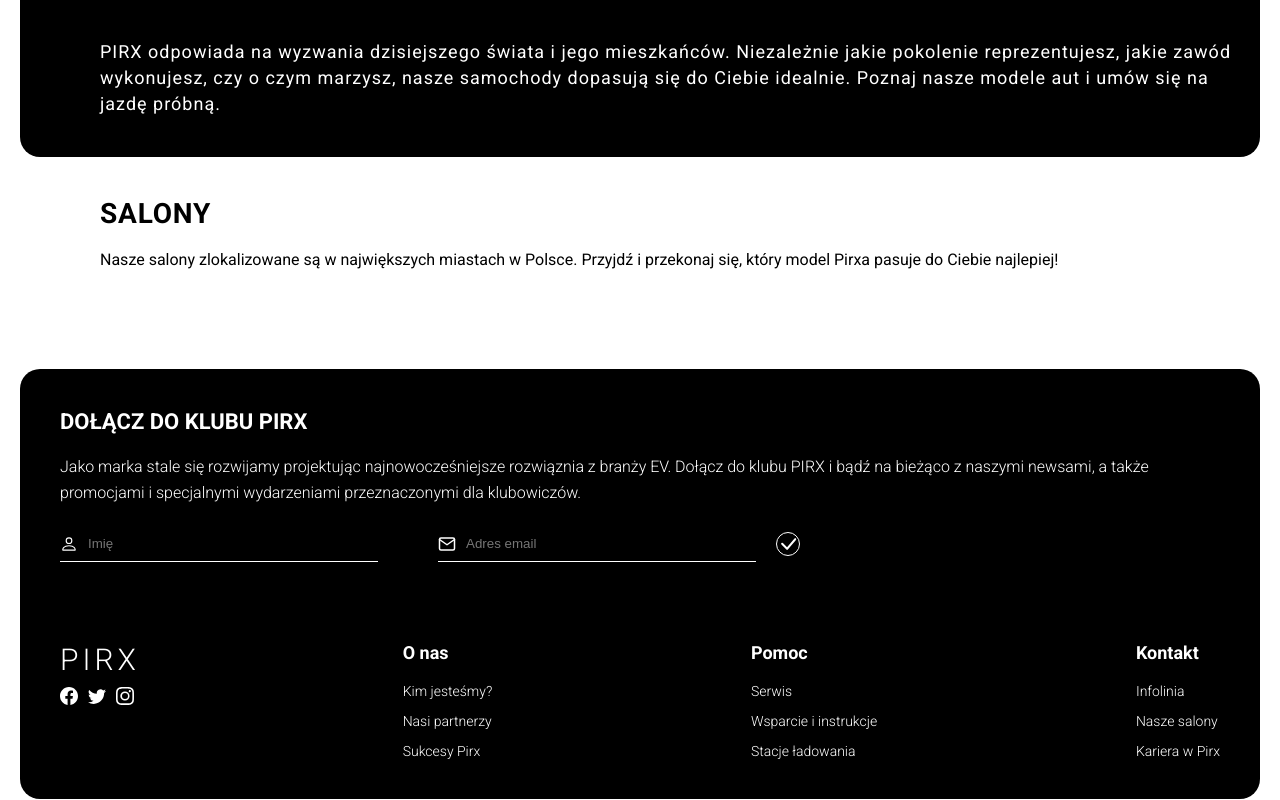
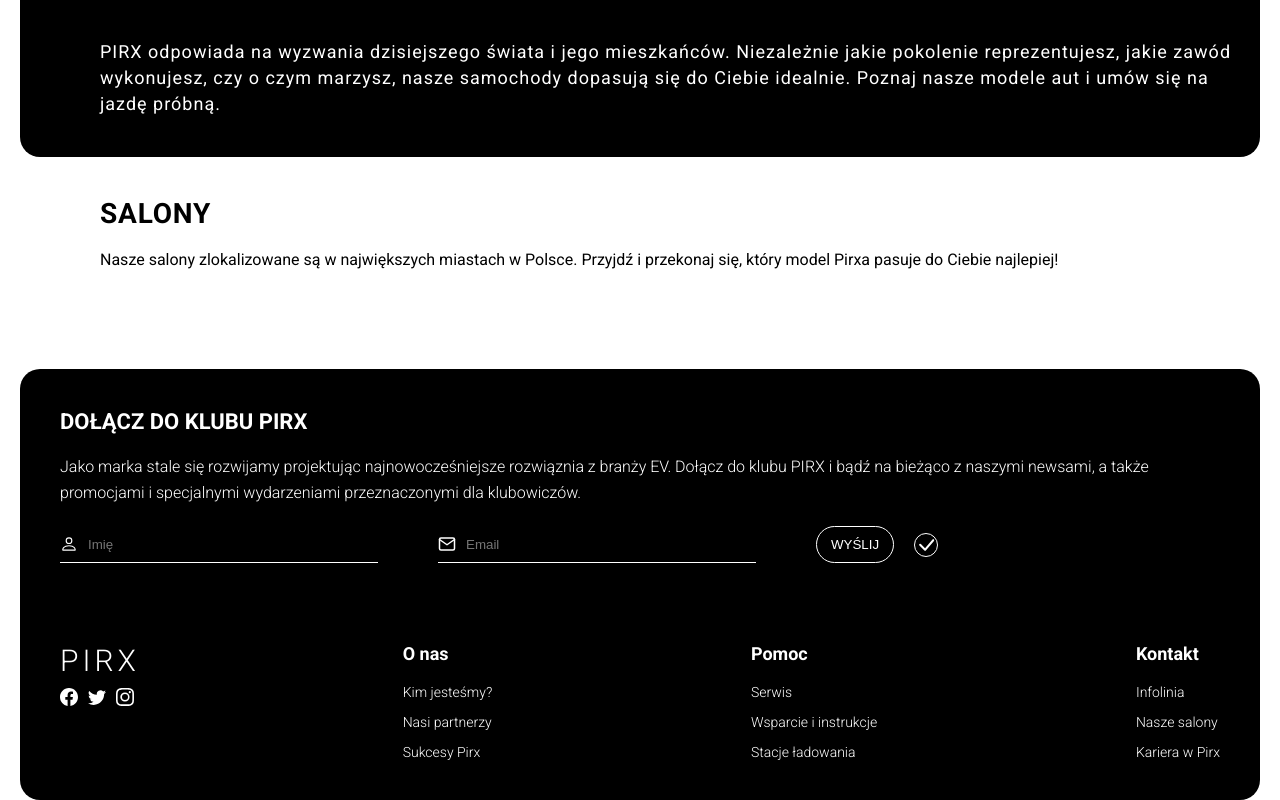
Before and after one commit to barteek-poz/PIRX-electric-car-React-Router-Vite-, a React (Vite) app: page / in a window 1280 px wide. Shown: the part 1476-2276 px from the top of the page. Built offline with nearby package versions, Linux system fonts and the light colour scheme; no server answers.

Commit message:
added validation to footer form

```diff
--- a/src/pages/Footer.jsx
+++ b/src/pages/Footer.jsx
@@ -7,8 +7,22 @@
   BsCheckLg,
 } from "react-icons/bs";
 import { FiMail } from "react-icons/fi";
+import { useForm } from "react-hook-form";
+import Button from "../components/Button";
 
 const Footer = () => {
+  const {
+    register,
+    handleSubmit,
+    formState: { errors },
+    reset,
+    control,
+  } = useForm();
+
+  const onSubmitForm = (data) => {
+    console.log(data.errors);
+  };
+
   return (
     <div className={styles.footerWrapper}>
       <section className={styles.footerContainer} id="footer">
@@ -21,23 +35,59 @@
             przeznaczonymi dla klubowiczów.
           </p>
         </div>
-        <div className={styles.footerInputs}>
+        <form
+          onSubmit={handleSubmit(onSubmitForm)}
+          className={styles.footerInputs}>
+          <div>
             <div className={styles.footerInputContainer}>
-            <BsPerson />
-          <input placeholder="Imię" className={styles.footerInput}></input>
+              <BsPerson />
+              <input
+                className={styles.footerInput}
+                placeholder="Imię"
+                type="text"
+                name="name"
+                {...register("name", {
+                  required: "Name is required",
+                })}></input>
             </div>
-         <div className={styles.footerInputContainer}>
-         <FiMail />
-          <input placeholder="Adres email" className={styles.footerInput}></input>
-         </div>
-          <BsCheckLg className={styles.footerBtn}/>
-        </div>
+            {errors.name && errors.name.type === "required" && (
+              <p className={styles.errorInput}>Podaj imię</p>
+            )}
+          </div>
+
+          <div>
+            <div className={styles.footerInputContainer}>
+              <FiMail />
+              <input
+                className={styles.footerInput}
+                placeholder="Email"
+                type="text"
+                name="email"
+                {...register("email", {
+                  required: "Email is requierd",
+                  pattern: {
+                    value: /^[^@ ]+@[^@ ]+\.[^@ .]{2,}$/,
+                    message: "Wymagany format : xxx@xx.xx",
+                  },
+                })}></input>
+            </div>
+            {errors.email && errors.email.type === "required" && (
+              <p className={styles.errorInput}>Podaj adres email</p>
+            )}
+            {errors.email && errors.email.type === "pattern" && (
+              <p className={styles.errorInput}>{errors.email.message}</p>
+            )}
+          </div>
+
+          <Button onClick={handleSubmit(onSubmitForm)}>Wyślij</Button>
+          <BsCheckLg className={styles.footerBtn} />
+        </form>
         <div className={styles.footerInfo}>
           <div>
             <h4 className={styles.footerLogo}>Pirx</h4>
-            <BsFacebook className={styles.footerIcon}/>
-            <BsTwitter className={styles.footerIcon}/>
-            <BsInstagram className={styles.footerIcon}/>
+            <BsFacebook className={styles.footerIcon} />
+            <BsTwitter className={styles.footerIcon} />
+            <BsInstagram className={styles.footerIcon} />
           </div>
           <div className={styles.footerLinks}>
             <p className={styles.footerLinksHeading}>O nas</p>
--- a/src/pages/Footer.module.css
+++ b/src/pages/Footer.module.css
@@ -64,6 +64,14 @@
   background-color: var(--color-white);
 }
 
+
+.errorInput {
+
+  color: var(--color-red);
+  font-size: 1.4rem;
+  margin-top: .4rem;
+}
+
 .footerInfo {
   display: flex;
   align-items: flex-start;
```
